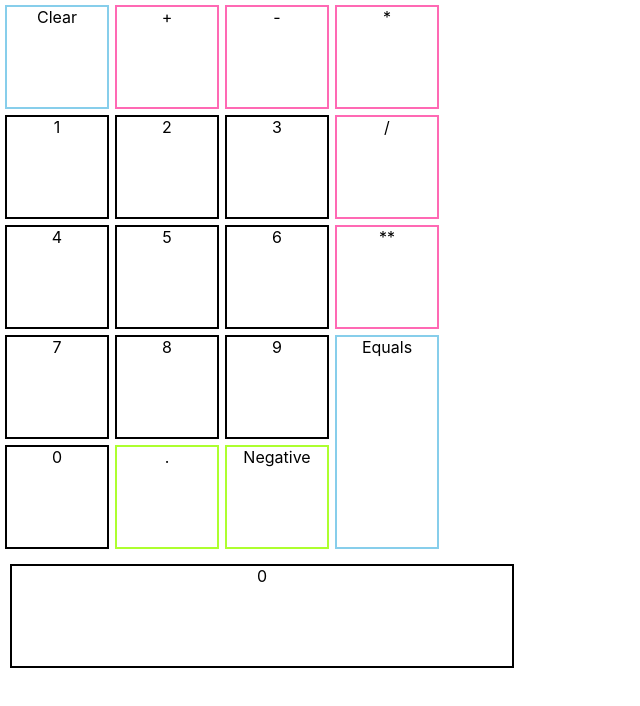
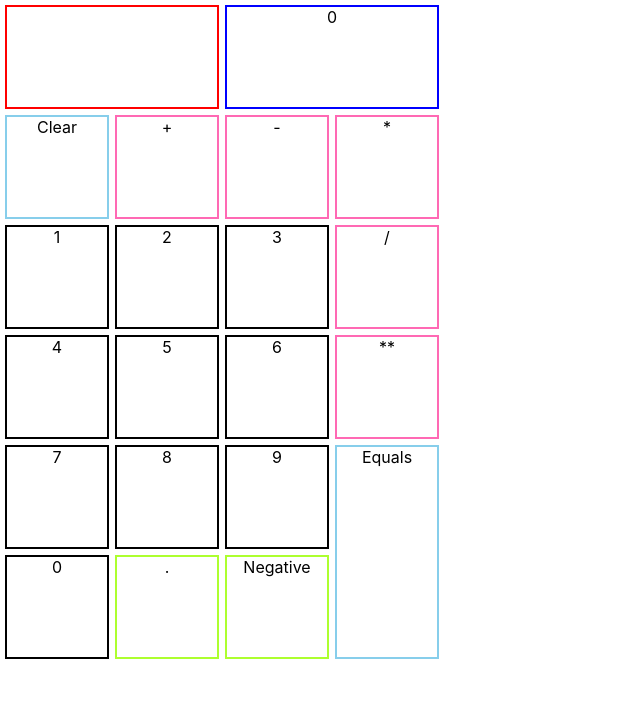
Before and after one commit to amara-j/calculator, a React (Create React App) app: page / in a window 1280 px wide. Shown: the top 706 px of the page, without its empty margins (0-640 px from the left). Built offline with nearby package versions, Linux system fonts and the light colour scheme.

Commit message:
everything aligned in grid layout

```diff
--- a/src/App.css
+++ b/src/App.css
@@ -1,8 +1,15 @@
-.App {
+.calculatorButtons {
   text-align: center;
-  display: inline-grid;
+  display: grid;
   grid-template-columns: 110px 110px 110px 110px;
   grid-template-rows: 110px 110px 110px 110px;
+}
+
+.calculatorDisplay {
+  text-align: center;
+  display: grid;
+  grid-template-columns: 110px 110px 110px 110px;
+  grid-template-rows: 110px;
 }
 
 .clearContainer {
@@ -100,11 +107,20 @@
   margin: 5px 5px 5px 5px;
 }
 
+.expressionContainer {
+  border: 2px solid red;
+  width: 210px;
+  height: 100px;
+  grid-column: 1 /2;
+  margin: 5px 5px 5px 5px;
+  grid-row: 1;
+}
+
 .resultContainer {
-  border: 2px solid black;
-  width: 500px;
+  border: 2px solid blue;
+  width: 210px;
+  margin: 5px 5px 5px 5px;
   height: 100px;
-  margin: 10px;
-  grid-column: 1;
-  grid-row: 6;
+  grid-column: 3/4;
+  grid-row: 1;
 }
--- a/src/Calculator.js
+++ b/src/Calculator.js
@@ -158,6 +158,15 @@ function Calculator() {
 
   return (
     <div className="App">
+      <div className="calculatorDisplay">
+        <div className="resultContainer">
+          {checkResultError(eval(handleIncompleteResult(result)))}
+        </div>{" "}
+        <div className="expressionContainer">
+          {operand1 + operator + operand2}
+        </div>
+      </div>
+      <div className="calculatorButtons">
         {operator_array.map((element) => {
           return (
             <Button // buttons for +, -, *, /, ** in a loop
@@ -197,10 +206,7 @@ function Calculator() {
             negativeButtonOnClick();
           }}
         />
-      <div className="resultContainer">
-        {checkResultError(eval(handleIncompleteResult(result)))}
-      </div>{" "}
-      <div>{operand1 + operator + operand2}</div>
+      </div>
     </div>
   );
 }
```
Lines whose indentation alone changed are shown as unchanged.
